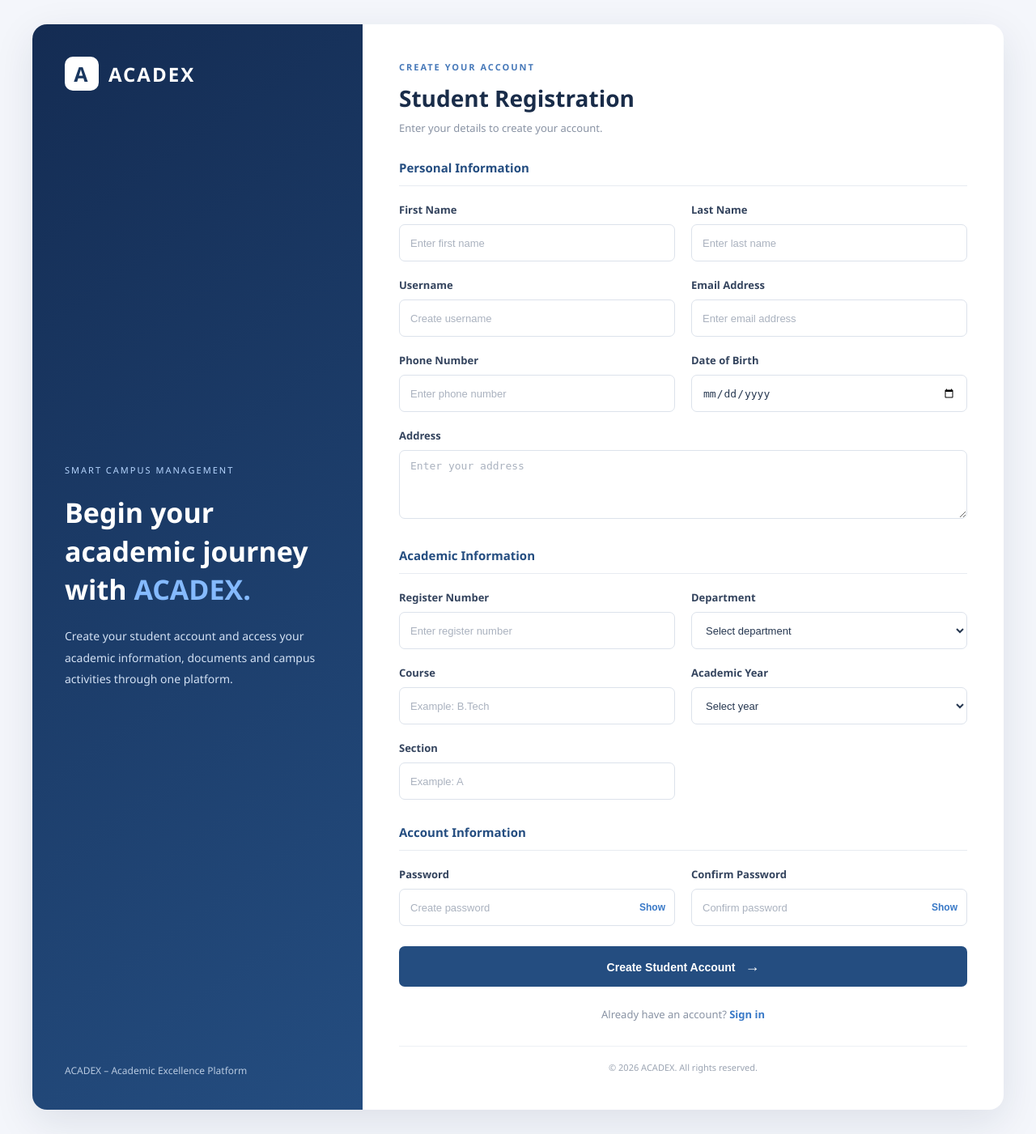
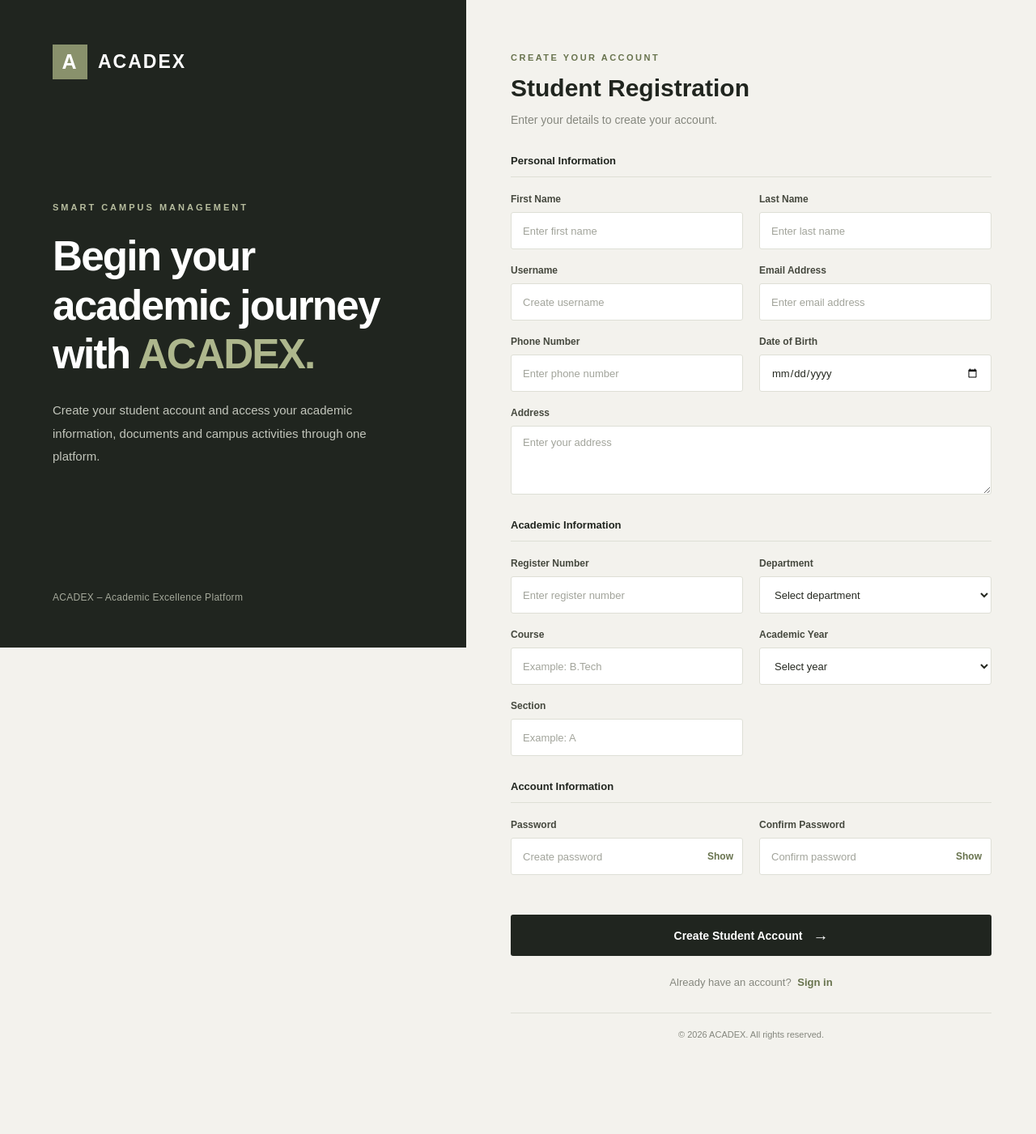
Before and after one commit to Aswin07-hub/Acadex, a Django app: template frontend/fracadex/templates/register.html in a window 1280 px wide. Shown: the whole page at 81% size. After the commit the page ends 1284 px from the top, so only its background shows below. Run offline with Django 5.2, Linux system fonts and the light colour scheme; the template is opened without the code that fills it, so the values that code supplies are empty.

Commit message:
Refactor registration and login functionality, update CSS styles, and improve form validation

```diff
--- a/frontend/fracadex/static/register.css
+++ b/frontend/fracadex/static/register.css
@@ -1,3 +1,6 @@
+/* =====================================
+   ACADEX - STUDENT REGISTRATION
+===================================== */
 
 * {
     margin: 0;
@@ -5,32 +8,42 @@
     box-sizing: border-box;
 }
 
+:root {
+    --background: #f3f2ed;
+    --surface: #ffffff;
+    --dark: #20251f;
+    --dark-soft: #30372e;
+    --olive: #89916c;
+    --olive-dark: #68734e;
+    --text: #252820;
+    --muted: #85877e;
+    --border: #dedfd6;
+    --danger: #c34b4b;
+    --success: #38845b;
+}
+
 body {
-    font-family: 'Segoe UI', Arial, sans-serif;
-    background: #f4f6fb;
     min-height: 100vh;
-    padding: 30px;
-    color: #263750;
+    background: var(--background);
+    color: var(--text);
+    font-family: "DM Sans", Arial, sans-serif;
 }
 
 .register-container {
-    width: 100%;
-    max-width: 1200px;
-    margin: auto;
-    display: flex;
-    background: white;
-    border-radius: 18px;
-    overflow: hidden;
-    box-shadow: 0 15px 50px rgba(20, 35, 70, 0.10);
+    display: grid;
+    grid-template-columns: 0.9fr 1.1fr;
+    min-height: 100vh;
 }
 
-/* Left Section */
+/* LEFT WELCOME SECTION */
 
 .welcome-section {
-    width: 34%;
-    background: linear-gradient(145deg, #142c53, #244d80);
-    color: white;
-    padding: 40px;
+    position: sticky;
+    top: 0;
+    height: 100vh;
+    padding: 55px 65px;
+    background: var(--dark);
+    color: #ffffff;
     display: flex;
     flex-direction: column;
     justify-content: space-between;
@@ -39,114 +52,128 @@ body {
 .brand {
     display: flex;
     align-items: center;
-    gap: 12px;
-    font-size: 24px;
-    font-weight: 700;
+    gap: 13px;
+    font-size: 23px;
+    font-weight: 800;
     letter-spacing: 2px;
 }
 
 .brand-logo {
-    width: 42px;
-    height: 42px;
-    background: white;
-    color: #19375f;
+    width: 43px;
+    height: 43px;
+    background: var(--olive);
+    color: white;
     display: flex;
     align-items: center;
     justify-content: center;
-    border-radius: 10px;
     font-size: 25px;
     font-weight: 800;
 }
 
 .welcome-content {
-    margin: 55px 0;
+    max-width: 480px;
 }
 
 .tagline {
+    color: #b7bd9e;
     font-size: 11px;
-    letter-spacing: 2px;
-    color: #b7d6ff;
-    margin-bottom: 22px;
+    font-weight: 700;
+    letter-spacing: 3px;
+    margin-bottom: 25px;
 }
 
 .welcome-content h1 {
-    font-size: 34px;
-    line-height: 1.4;
-    margin-bottom: 20px;
+    font-size: clamp(35px, 4vw, 55px);
+    line-height: 1.18;
+    font-weight: 700;
+    letter-spacing: -1.8px;
+    margin-bottom: 25px;
 }
 
 .welcome-content h1 span {
-    color: #85baff;
+    color: #aeb78d;
 }
 
 .description {
-    font-size: 14px;
+    max-width: 390px;
+    color: #c2c5bb;
+    font-size: 15px;
     line-height: 1.9;
-    color: #d2e0f3;
 }
 
 .welcome-footer {
+    color: #a5a99b;
     font-size: 12px;
-    color: #b7c9e0;
+    letter-spacing: 0.3px;
 }
 
-
-/* Right Section */
+/* RIGHT FORM SECTION */
 
 .form-section {
-    width: 66%;
-    padding: 45px;
+    padding: 45px 55px;
+    display: flex;
+    justify-content: center;
+    align-items: flex-start;
 }
 
 .register-card {
     width: 100%;
-    max-width: 720px;
-    margin: auto;
+    max-width: 690px;
+    padding: 20px 0;
 }
 
 .mobile-brand {
     display: none;
+    font-size: 22px;
+    font-weight: 800;
+    letter-spacing: 2px;
+    margin-bottom: 35px;
 }
 
 .small-heading {
-    color: #4779b9;
+    color: var(--olive-dark);
     font-size: 11px;
-    font-weight: 700;
-    letter-spacing: 2px;
+    font-weight: 800;
+    letter-spacing: 2.5px;
     margin-bottom: 12px;
 }
 
 .register-card h2 {
-    color: #192c49;
-    font-size: 28px;
+    font-size: 30px;
+    line-height: 1.3;
+    color: var(--dark);
     margin-bottom: 9px;
 }
 
 .sub-heading {
-    color: #8993a4;
-    font-size: 13px;
-    margin-bottom: 28px;
+    font-size: 14px;
+    color: var(--muted);
+    margin-bottom: 32px;
+    line-height: 1.6;
 }
 
-
-/* Form Sections */
+/* SECTION TITLES */
 
 .section-title {
-    font-size: 15px;
-    font-weight: 700;
-    color: #244d80;
-    border-bottom: 1px solid #e7ebf1;
+    font-size: 13px;
+    font-weight: 800;
+    color: var(--dark);
+    border-bottom: 1px solid var(--border);
     padding-bottom: 12px;
     margin: 30px 0 20px;
 }
 
+/* FORM GRID */
+
 .form-grid {
     display: grid;
-    grid-template-columns: 1fr 1fr;
-    gap: 20px;
+    grid-template-columns: repeat(2, minmax(0, 1fr));
+    gap: 19px 20px;
 }
 
 .form-group {
+    display: flex;
+    flex-direction: column;
     min-width: 0;
 }
 
@@ -155,10 +182,9 @@ body {
 }
 
 .form-group label {
-    display: block;
-    font-size: 13px;
-    font-weight: 600;
-    color: #34445e;
+    font-size: 12px;
+    font-weight: 700;
+    color: #45483e;
     margin-bottom: 9px;
 }
 
@@ -167,14 +193,15 @@ body {
 .form-group textarea {
     width: 100%;
     min-height: 46px;
-    padding: 11px 13px;
-    border: 1px solid #dce2eb;
-    border-radius: 7px;
+    padding: 12px 14px;
+    border: 1px solid var(--border);
+    border-radius: 3px;
+    background: var(--surface);
+    color: var(--text);
+    font-family: inherit;
+    font-size: 13px;
     outline: none;
-    background: white;
-    color: #263750;
-    font-size: 13px;
-    transition: 0.3s;
+    transition: border-color 0.2s, background 0.2s;
 }
 
 .form-group textarea {
@@ -182,110 +209,127 @@ body {
     resize: vertical;
 }
 
+.form-group input::placeholder,
+.form-group textarea::placeholder {
+    color: #a2a49b;
+}
+
 .form-group input:focus,
 .form-group select:focus,
 .form-group textarea:focus {
-    border-color: #3979c7;
-    box-shadow: 0 0 0 3px rgba(57, 121, 199, 0.10);
+    border-color: var(--olive);
+    background: #fff;
 }
 
-.form-group input::placeholder,
-.form-group textarea::placeholder {
-    color: #aab2bf;
+.form-group input:focus:invalid {
+    border-color: var(--danger);
 }
 
-
-/* Password */
+/* PASSWORD */
 
 .password-wrapper {
     position: relative;
+    display: flex;
+    align-items: center;
 }
 
 .password-wrapper input {
-    padding-right: 60px;
+    padding-right: 65px;
 }
 
 .toggle-password {
     position: absolute;
     right: 12px;
-    top: 50%;
-    transform: translateY(-50%);
     border: none;
-    background: none;
-    color: #3979c7;
+    background: transparent;
+    color: var(--olive-dark);
     font-size: 12px;
-    font-weight: 600;
+    font-weight: 700;
     cursor: pointer;
 }
 
+/* FORM MESSAGE */
 
-/* Button */
+.form-message {
+    min-height: 20px;
+    margin-top: 17px;
+    font-size: 12px;
+    font-weight: 600;
+}
+
+.form-message.error {
+    color: var(--danger);
+}
+
+.form-message.success {
+    color: var(--success);
+}
+
+.message {
+    margin-bottom: 18px;
+    padding: 12px 14px;
+    font-size: 13px;
+    line-height: 1.5;
+    background: #f8eeee;
+    color: var(--danger);
+    border-left: 3px solid var(--danger);
+}
+
+.message.success {
+    background: #edf6ef;
+    color: var(--success);
+    border-color: var(--success);
+}
+
+/* REGISTER BUTTON */
 
 .register-button {
     width: 100%;
-    height: 50px;
-    margin-top: 25px;
-    background: #244d80;
+    min-height: 51px;
+    margin-top: 12px;
+    padding: 14px 20px;
+    border: none;
+    border-radius: 3px;
+    background: var(--dark);
     color: white;
-    border: none;
-    border-radius: 7px;
     font-size: 14px;
-    font-weight: 600;
+    font-weight: 700;
+    font-family: inherit;
     cursor: pointer;
-    transition: 0.3s;
+    display: flex;
+    justify-content: center;
+    align-items: center;
+    gap: 13px;
+    transition: background 0.2s;
+}
+
+.register-button:hover {
+    background: var(--olive-dark);
+}
+
+.register-button:disabled {
+    opacity: 0.7;
+    cursor: not-allowed;
 }
 
 .register-button span {
-    margin-left: 8px;
-    font-size: 18px;
+    font-size: 19px;
 }
 
-.register-button:hover {
-    background: #17365f;
-    transform: translateY(-1px);
-}
-
-
-/* Messages */
-
-.message,
-.form-message {
-    font-size: 13px;
-    margin-top: 15px;
-    text-align: center;
-    color: #c03939;
-}
-
-.message {
-    padding: 12px;
-    border-radius: 7px;
-    background: #fff0f0;
-    margin-bottom: 18px;
-}
-
-.message.success {
-    background: #eaf8ef;
-    color: #247442;
-}
-
-.form-message:empty {
-    display: none;
-}
-
-
-/* Login Link */
+/* LOGIN LINK */
 
 .login-link {
     text-align: center;
+    font-size: 13px;
+    color: var(--muted);
     margin-top: 25px;
-    font-size: 13px;
-    color: #8993a4;
 }
 
 .login-link a {
-    color: #3979c7;
+    color: var(--olive-dark);
+    font-weight: 800;
     text-decoration: none;
-    font-weight: 700;
+    margin-left: 4px;
 }
 
 .login-link a:hover {
@@ -293,40 +337,37 @@ body {
 }
 
 .form-footer {
-    border-top: 1px solid #edf0f4;
+    text-align: center;
     margin-top: 30px;
-    padding-top: 18px;
-    text-align: center;
-    color: #9ba4b2;
+    padding-top: 20px;
+    border-top: 1px solid var(--border);
+    color: var(--muted);
     font-size: 11px;
 }
 
+/* RESPONSIVE DESIGN */
 
-/* Responsive Design */
-
-@media (max-width: 900px) {
-    body {
-        padding: 15px;
+@media (max-width: 1000px) {
+    .register-container {
+        grid-template-columns: 0.75fr 1.25fr;
     }
 
     .welcome-section {
-        width: 30%;
-        padding: 25px;
+        padding: 40px 35px;
     }
 
     .form-section {
-        width: 70%;
-        padding: 30px;
+        padding: 35px 30px;
     }
 
     .welcome-content h1 {
-        font-size: 27px;
+        font-size: 39px;
     }
 }
 
-@media (max-width: 650px) {
+@media (max-width: 720px) {
     .register-container {
-        max-width: 480px;
+        display: block;
     }
 
     .welcome-section {
@@ -334,21 +375,30 @@ body {
     }
 
     .form-section {
-        width: 100%;
-        padding: 30px 22px;
+        padding: 28px 20px;
+    }
+
+    .register-card {
+        max-width: 550px;
     }
 
     .mobile-brand {
         display: block;
-        color: #244d80;
-        font-size: 23px;
-        font-weight: 800;
-        letter-spacing: 2px;
-        margin-bottom: 25px;
+    }
+
+    .register-card h2 {
+        font-size: 26px;
+    }
+}
+
+@media (max-width: 480px) {
+    .form-section {
+        padding: 22px 17px;
     }
 
     .form-grid {
         grid-template-columns: 1fr;
+        gap: 17px;
     }
 
     .form-group.full-width {
@@ -358,4 +408,8 @@ body {
     .register-card h2 {
         font-size: 24px;
     }
+
+    .sub-heading {
+        margin-bottom: 25px;
+    }
 }
--- a/frontend/fracadex/urls/login.py
+++ b/frontend/fracadex/urls/login.py
@@ -13,7 +13,7 @@ urlpatterns = [
     path('student/dashboard/',student_dashboard, name='student_dashboard'),
 
     # Logout
-    # path('logout/',LogoutView.as_view(), name='logout'),
+    path('logout/', logout_page, name='logout'),
 
     # Document Upload
     path('upload-document/', upload_document, name='upload_document'),
--- a/frontend/frontend/urls.py
+++ b/frontend/frontend/urls.py
@@ -24,7 +24,7 @@ from fracadex import urls
 
 urlpatterns = [
     path('admin/', admin.site.urls),
-    path('/',include('fracadex.urls.login')),
-    path('/profile',include('fracadex.urls.profile')),
+    path('',include('fracadex.urls.login')),
+    path('profile/',include('fracadex.urls.profile')),
 
 ]
```
Also changed, not shown: frontend/fracadex/static/scripts/register.js (+108 -37 lines), frontend/fracadex/views/login.py (+34 -6 lines), frontend/db.sqlite3.
